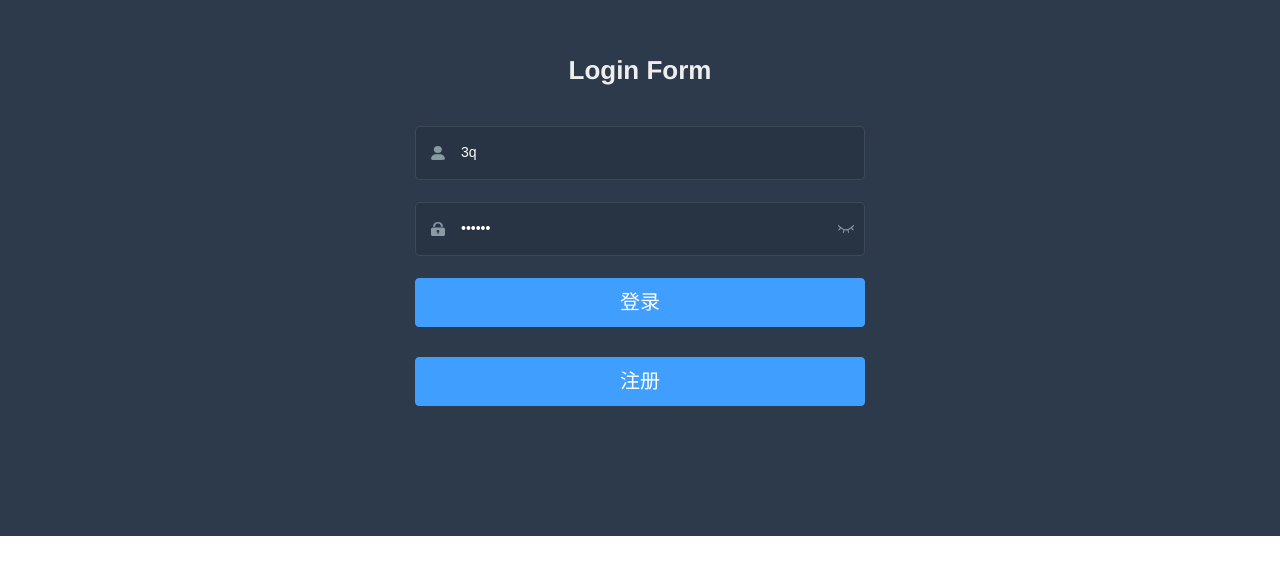
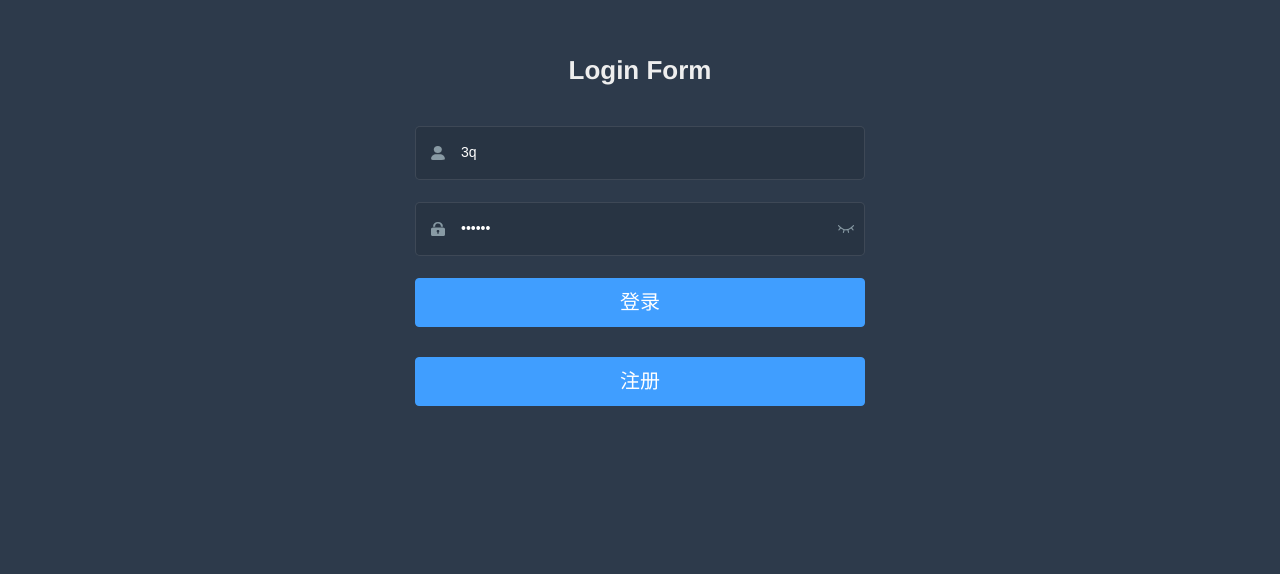
Before and after one commit to Cetacean517/InterviewManagement, a Vue app: page /login in a window 1280 px wide. Shown: the part 104-678 px from the top of the page. Built offline with nearby package versions, Linux system fonts and the light colour scheme.

Commit message:
fix 首页背景无法填充满页面的情况

```diff
--- a/src/views/login/index.vue
+++ b/src/views/login/index.vue
@@ -269,7 +269,6 @@ $cursor: #fff;
 
 /* reset element-ui css */
 .login-container {
-  min-height: 40rem;
   .el-input {
     display: inline-block;
     height: 47px;
@@ -316,7 +315,7 @@ $dark_gray:#889aa4;
 $light_gray:#eee;
 
 .login-container {
-  min-height: 40rem;
+  min-height: 62.2225rem;
   width: 100%;
   background-color: $bg;
   overflow: hidden;
```
